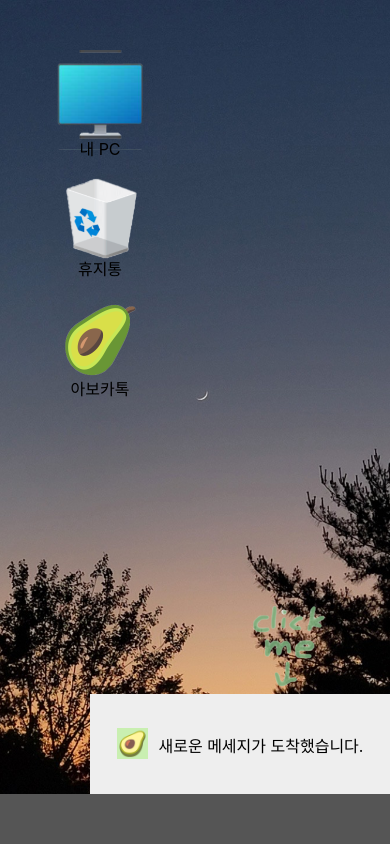
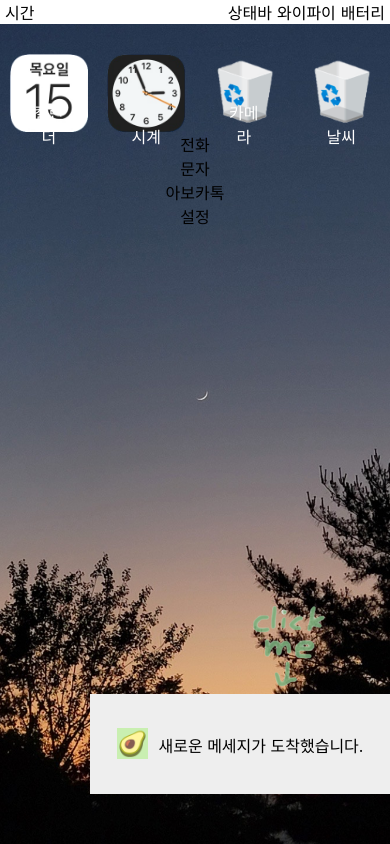
Before and after one commit to Jhyjj/Introduce-Me, a React (Create React App) app: page / in a window 390 px wide. Built offline with nearby package versions, Linux system fonts and the light colour scheme; a web font is replaced by a local one.

Commit message:
모바일 반응형 수정중

```diff
--- a/src/App.css
+++ b/src/App.css
@@ -546,3 +546,83 @@ a{
   width: 300px; height: 300px;
   border-radius: 50%;
 }
+
+#myphone{
+  display: none;
+}
+
+
+@media screen and (max-width:768px){
+
+  .App{
+    padding-top: 0;
+  }
+
+  .apps{
+    display: none;
+  }
+
+  #myphone{
+    display: block;
+    width: 100%;
+    height: 100%;
+  }
+
+  /* 모바일 헤더부분 */
+  #phone_header{
+    width: 100%;
+    display: flex;
+    flex-direction: row;
+    background: #fff;
+    justify-content: space-between;
+  }
+
+  #phone_header>div{
+    margin-left: 5px;
+  }
+  #phone_header>ul{
+    display: flex;
+  }
+
+  #phone_header>ul>li{
+    margin-right: 5px;
+  }
+
+  /* 모바일 메인화면 */
+  #phone_main{
+    width: 100%;
+    display: flex;
+    justify-content: space-around;
+    margin-top: 30px;
+  }
+
+  /* 반응형 정사각형 만들기 */
+  #phone_main>div{
+    width: 20%;
+    position: relative;
+    background: url('/public/imgs/bin.png') center/100%;
+  }
+
+  #phone_main>div:nth-child(1){
+    background: url('/public/imgs/ical.png') center/100%;
+  }
+
+  #phone_main>div:nth-child(2){
+    background: url('/public/imgs/iclock.png') center/100%;
+  }
+
+  #phone_main>div::after{
+    display: block;
+    content: "";
+    padding-bottom: 100%;
+  }
+
+  #phone_main>div>span{
+    position: absolute;
+    bottom: -20%; left: 50%;
+    transform: translateX(-50%);
+    color: #fff;
+  }
+
+
+}
--- a/src/App.js
+++ b/src/App.js
@@ -18,8 +18,53 @@ function App() {
             <span>아보카톡</span>
           </div>
       </div>
+      <div id="myphone">
+        {/* 헤더 */}
+          <div id="phone_header">
+            <div>시간</div>
+            <ul>
+              <li>상태바</li>
+              <li>와이파이</li>
+              <li>배터리</li>
+            </ul>
+          </div>
+
+          {/* 메인화면 */}
+          <div id="phone_main">
+            <div>
+              <span>캘린더</span>
+            </div>
+            <div>
+              <span>시계</span>
+            </div>
+            <div>
+              <span>카메라</span>
+            </div>
+            <div>
+              <span>날씨</span>
+            </div>
+          </div>
+
+          {/* 하단 */}
+          <div>
+          <div>
+              <span>전화</span>
+            </div>
+            <div>
+              <span>문자</span>
+            </div>
+            <div>
+              <span>아보카톡</span>
+            </div>
+            <div>
+              <span>설정</span>
+            </div>
+
+          </div>
+
+      </div>
       <Intro/>
-      <Footer/>
+      {/* <Footer/> */}
     </div>
   );
 }
```
Also changed, not shown: public/imgs/ical.png (added), public/imgs/iclock.png (added).
